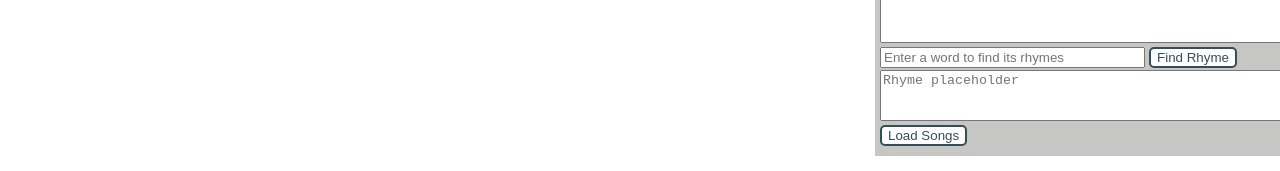
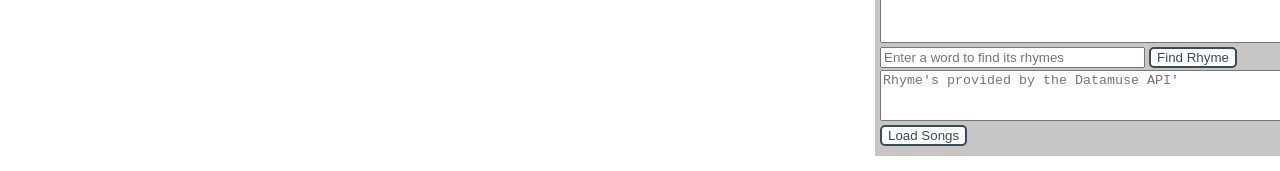
Before and after one commit to critterwilson/cs313-project2, a website: page public/home.html in a window 1280 px wide. Shown: the part 468-639 px from the top of the page. Drawn offline with nearby package versions, Linux system fonts and the light colour scheme.

Commit message:
giving credit to datamuse for their api

```diff
--- a/public/home.html
+++ b/public/home.html
@@ -72,7 +72,7 @@
 			placeholder="Enter a word to find its rhymes">
 		<button onclick="getRhyme()" class="button">Find Rhyme</button>
 		<textarea name="rhymeReturn" id="rhymeReturn" rows="3" cols="60"
-			placeholder="Rhyme placeholder" readonly></textarea>
+			placeholder="Rhyme's provided by the Datamuse API'" readonly></textarea>
 		<!-- Load previous lyrics -->
 		<button onclick="getWrittenLyrics()" id="btnLoad" class="button">
 			Load Songs</button>
```
